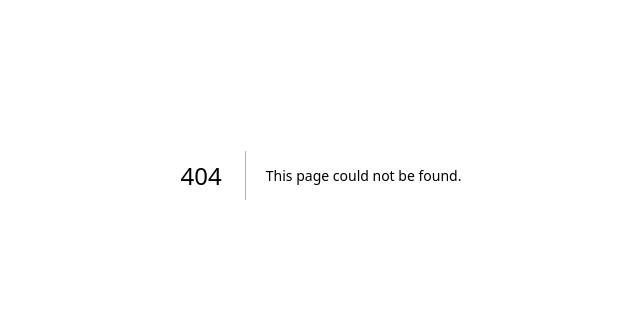
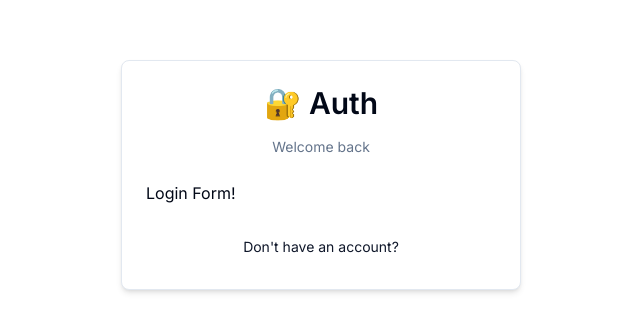
Before and after one commit to choosenname/One-team, a Next.js app: page /login in a window 1280 px wide. Before the commit this address had no page. Shown: the part 225-556 px from the top of the page, without its empty margins (319-959 px from the left). Built offline with nearby package versions, Linux system fonts and the light colour scheme.

Commit message:
feat: implement login form

```diff
--- /dev/null
+++ b/app/(auth)/layout.tsx
@@ -0,0 +1,11 @@
+const AuthLayout = ({children}: {
+    children: React.ReactNode
+}) => {
+    return (
+        <div className="h-full flex items-center justify-center">
+            {children}
+        </div>
+    );
+}
+
+export default AuthLayout;
--- /dev/null
+++ b/app/(auth)/login/page.tsx
@@ -0,0 +1,9 @@
+import { LoginForm } from "@/components/auth/login-form";
+
+const LoginPage = () => {
+    return (
+        <LoginForm />
+    );
+}
+
+export default LoginPage;
--- /dev/null
+++ b/components/auth/back-button.tsx
@@ -0,0 +1,24 @@
+"use client";
+
+import Link from "next/link";
+
+import {Button} from "@/components/ui/button";
+
+interface BackButtonProps {
+    href: string;
+    label: string;
+}
+
+export const BackButton = ({href, label,}: BackButtonProps) => {
+    return (
+        <Button
+            variant="link"
+            className="font-normal w-full"
+            size="sm"
+            asChild>
+            <Link href={href}>
+                {label}
+            </Link>
+        </Button>
+    );
+};
--- /dev/null
+++ b/components/auth/card-wrapper.tsx
@@ -0,0 +1,36 @@
+"use client";
+
+import {
+    Card,
+    CardContent,
+    CardFooter,
+    CardHeader
+} from "@/components/ui/card";
+import { Header } from "@/components/auth/header";
+import { BackButton } from "@/components/auth/back-button";
+
+interface CardWrapperProps {
+    children: React.ReactNode;
+    headerLabel: string;
+    backButtonLabel: string;
+    backButtonHref: string;
+}
+
+export const CardWrapper = ({children, headerLabel, backButtonLabel, backButtonHref}: CardWrapperProps) => {
+    return (
+        <Card className="w-[400px] shadow-md">
+            <CardHeader>
+                <Header label={headerLabel} />
+            </CardHeader>
+            <CardContent>
+                {children}
+            </CardContent>
+            <CardFooter>
+                <BackButton
+                    label={backButtonLabel}
+                    href={backButtonHref}
+                />
+            </CardFooter>
+        </Card>
+    );
+};
--- /dev/null
+++ b/components/auth/header.tsx
@@ -0,0 +1,16 @@
+interface HeaderProps {
+    label: string;
+}
+
+export const Header = ({label,}: HeaderProps) => {
+    return (
+        <div className="w-full flex flex-col gap-y-4 items-center justify-center">
+            <h1 className="text-3xl font-semibold">
+                🔐 Auth
+            </h1>
+            <p className="text-muted-foreground text-sm">
+                {label}
+            </p>
+        </div>
+    );
+};
--- /dev/null
+++ b/components/auth/login-form.tsx
@@ -0,0 +1,13 @@
+import { CardWrapper } from "@/components/auth/card-wrapper"
+
+export const LoginForm = () => {
+    return (
+        <CardWrapper
+            headerLabel="Welcome back"
+            backButtonLabel="Don't have an account?"
+            backButtonHref="/register"
+        >
+            Login Form!
+        </CardWrapper>
+    );
+};
```
